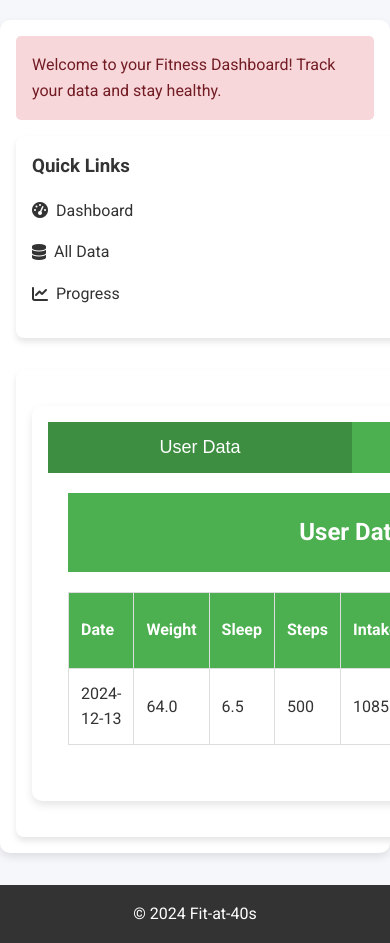
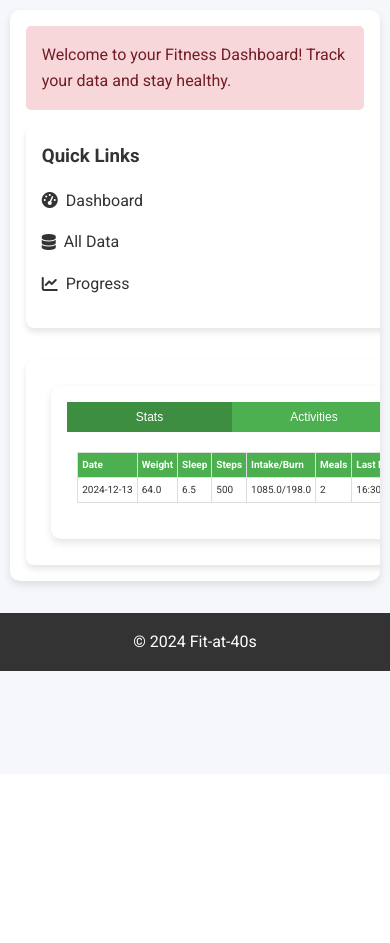
Before and after one commit to sunil-mnair/fitat40s, a Flask app: page /all-data in a window 390 px wide. Shown: the part 70-1013 px from the top of the page. After the commit the page ends 741 px from the top, so only its background shows below. Run offline with Flask 3, Linux system fonts and the light colour scheme; a user stored in the database is signed in; data comes from the database, SQL or seed files in the repository.

Commit message:
First Commit

```diff
--- a/webapp/templates/all_data.html
+++ b/webapp/templates/all_data.html
@@ -1,12 +1,12 @@
 {% extends "base.html" %}
 
-{% block title %}All Data - Fitness App{% endblock %}
+{% block title %}All Data - Stay Fit in Your 40s{% endblock %}
 
 {% block style %}
 <style>
     .container {
-        max-width: 1200px;
-        margin: 20px auto;
+        max-width: 95%;
+        margin: 10px auto;
         background: white;
         border-radius: 10px;
         box-shadow: 0 4px 8px rgba(0, 0, 0, 0.1);
@@ -16,6 +16,7 @@
     .tabs {
         display: flex;
         background: #4CAF50;
+        flex-wrap: wrap;
     }
 
     .tabs button {
@@ -25,7 +26,7 @@
         border: none;
         color: white;
         cursor: pointer;
-        font-size: 18px;
+        font-size: 16px;
         transition: background 0.3s;
     }
 
@@ -35,7 +36,7 @@
 
     .tab-content {
         display: none;
-        padding: 20px;
+        padding: 10px;
     }
 
     .tab-content.active {
@@ -45,12 +46,12 @@
     table {
         width: 100%;
         border-collapse: collapse;
-        margin: 20px 0;
+        margin: 10px 0;
     }
 
     table th, table td {
         text-align: left;
-        padding: 12px;
+        padding: 8px;
         border: 1px solid #ddd;
     }
 
@@ -69,10 +70,72 @@
 
     h2 {
         margin: 0;
-        padding: 20px;
+        padding: 15px;
         text-align: center;
         background: #4CAF50;
         color: white;
+    }
+
+    /* Responsive Styling */
+    @media (max-width: 768px) {
+        .tabs button {
+            font-size: 14px;
+            padding: 10px;
+        }
+
+        table th, table td {
+            font-size: 12px;
+            padding: 6px;
+        }
+
+        table {
+            display: block;
+            overflow-x: auto;
+            white-space: nowrap;
+        }
+    }
+
+    @media (max-width: 480px) {
+        .tabs button {
+            font-size: 12px;
+            padding: 8px;
+        }
+
+        table th, table td {
+            font-size: 10px;
+            padding: 4px;
+        }
+
+        table {
+            font-size: 10px;
+        }
+    }
+
+    /* Additional Mobile-Friendly Adjustments */
+    @media (max-width: 480px) {
+        .tab-content table {
+            display: block;
+            overflow-x: auto;
+        }
+
+        table th {
+            font-size: 10px;
+            word-wrap: break-word;
+        }
+
+        table td {
+            font-size: 10px;
+            word-wrap: break-word;
+        }
+
+        .tabs button {
+            padding: 8px;
+        }
+
+        h2 {
+            font-size: 14px;
+            padding: 10px;
+        }
     }
 </style>
 {% endblock %}
@@ -80,12 +143,12 @@
 {% block content %}
 <div class="container">
     <div class="tabs">
-        <button class="tab-button active" data-tab="user-data">User Data</button>
-        <button class="tab-button" data-tab="training-activities">Training Activities</button>
+        <button class="tab-button active" data-tab="user-data">Stats</button>
+        <button class="tab-button" data-tab="training-activities">Activities</button>
     </div>
 
     <div id="user-data" class="tab-content active">
-        <h2>User Data</h2>
+
         <table>
             <thead>
                 <tr>
@@ -93,8 +156,7 @@
                     <th>Weight</th>
                     <th>Sleep</th>
                     <th>Steps</th>
-                    <th>Intake</th>
-                    <th>Burn</th>
+                    <th>Intake/Burn</th>
                     <th>Meals</th>
                     <th>Last Meal</th>
                 </tr>
@@ -106,8 +168,7 @@
                     <td>{{ data.weight }}</td>
                     <td>{{ data.sleep }}</td>
                     <td>{{ data.steps }}</td>
-                    <td>{{ data.calories_in }}</td>
-                    <td>{{ data.calories_out }}</td>
+                    <td>{{ data.calories_in }}/{{ data.calories_out }}</td>
                     <td>{{ data.number_of_meals }}</td>
                     <td>{{ data.time_of_last_meal }}</td>
                 </tr>
@@ -117,7 +178,7 @@
     </div>
 
     <div id="training-activities" class="tab-content">
-        <h2>Training Activities</h2>
+
         <table>
             <thead>
                 <tr>
@@ -126,7 +187,6 @@
                     <th>Activity Type</th>
                     <th>Sport Specific</th>
                     <th>Recovery Type</th>
-
                 </tr>
             </thead>
             <tbody>
@@ -137,7 +197,6 @@
                     <td>{{ activity.activity_type }}</td>
                     <td>{{ activity.sport_specific }}</td>
                     <td>{{ activity.recovery_type }}</td>
-
                 </tr>
                 {% endfor %}
             </tbody>
```
